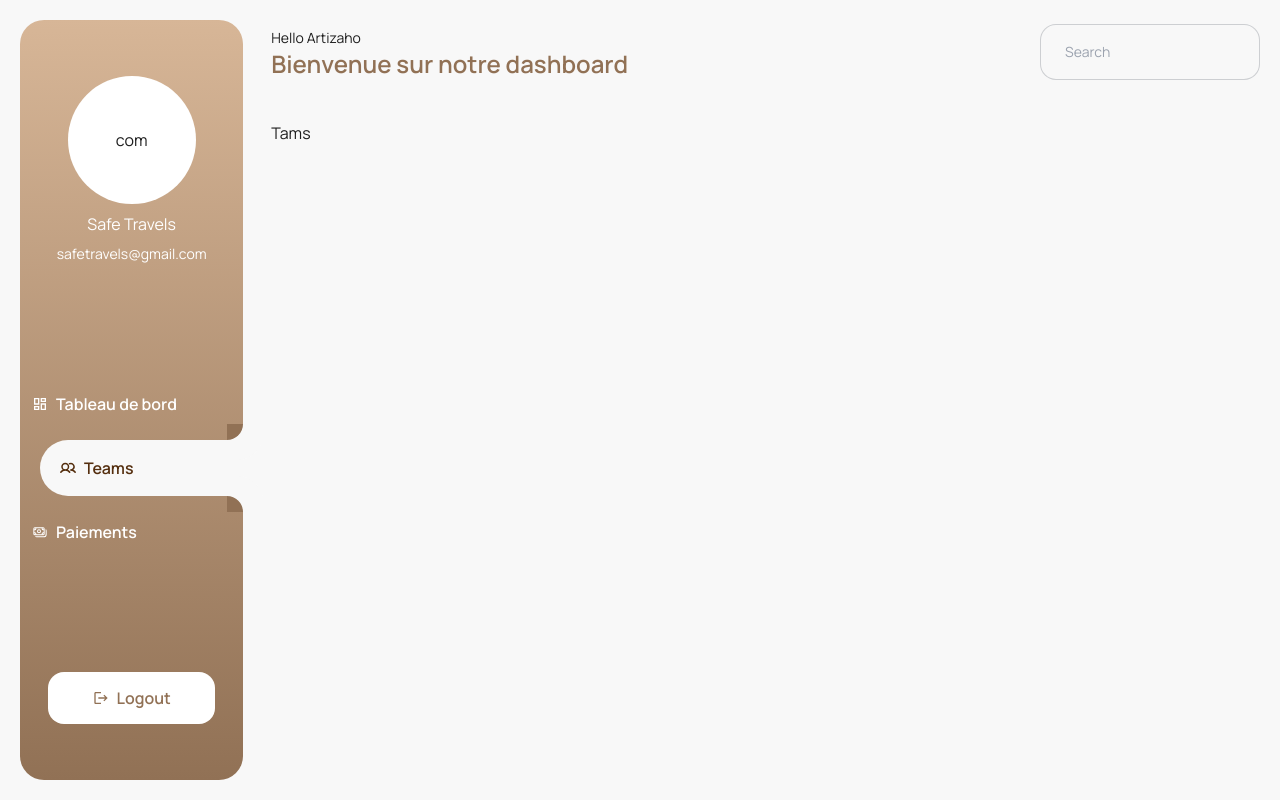
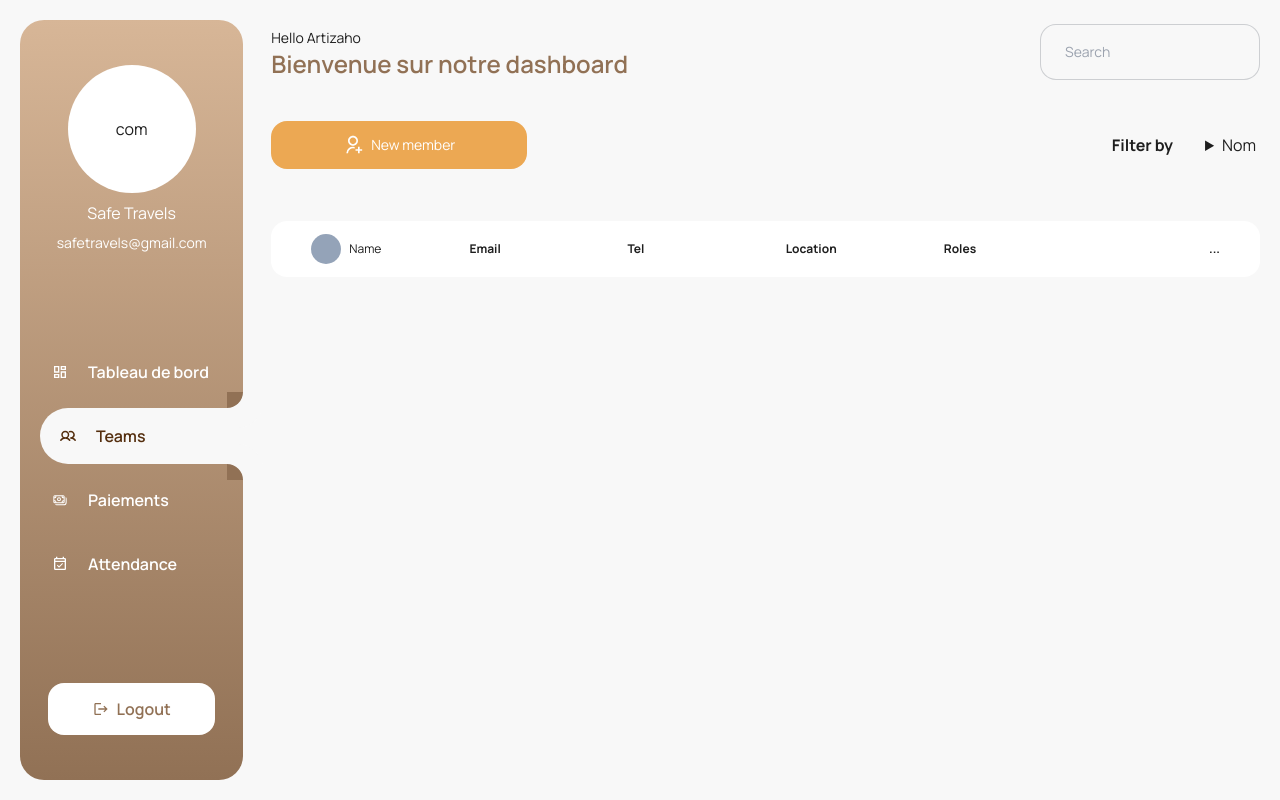
Before and after one commit to andrianina4/ARTIZAHO, a Next.js app: page /admin/teams in a window 1280 px wide. Built offline with nearby package versions, Linux system fonts and the light colour scheme.

Commit message:
add: create different component

```diff
--- /dev/null
+++ b/app/admin/attendance/component/attendanceItem.tsx
@@ -0,0 +1,19 @@
+import React from 'react'
+
+
+function AttendanceItem() {
+  return (
+    <div className='grid grid-cols-8 text-sm bg-white items-center rounded-lg h-14 clas'>
+        <span className=''>001</span>
+        <div>Mahefa</div>
+        <span> Bouquet</span>
+        <div>Nmbr: 2</div>
+        <div>Entreprise</div>
+        <div>Date de reservation</div>
+        <div>Paye</div>
+        <div className='font-bold'>...</div>
+    </div>
+  )
+}
+
+export default AttendanceItem
--- /dev/null
+++ b/app/admin/attendance/page.tsx
@@ -0,0 +1,39 @@
+import Divider from '@/components/divider'
+import ProgressBar from '@/components/progress-bar'
+import React from 'react'
+import AttendanceItem from './component/attendanceItem'
+
+const headerList =["ID","Craftmen", "Workshop","Participants","Client Type","Reservation Date", "Status" ]
+
+function page() {
+  return (
+    <div className='flex flex-col gap-4'>
+        <div className='flex justify-between'>
+          <div className='bg-white text-brown px-2.5 py-2 rounded-lg'>Reservations</div>
+          <div className='flex flex-row items-center gap-7'>
+              <p className='font-bold'>Filter by</p>
+              <details className="dropdown">
+                <summary className="m-1  ">Nom</summary>
+                  <ul className="p-2 shadow menu dropdown-content z-[1] bg-white rounded-box w-52">
+                    <li><a>Item 1</a></li>
+                    <li><a>Item 2</a></li>
+                  </ul>
+              </details>
+            </div>
+        </div>
+        <Divider/>
+        <div className='grid grid-cols-8'>
+          {
+            headerList.map((item, index)=>{
+               return(
+                <span className='text-sm' key={index}>{item}</span>
+               )
+            })
+          }
+        </div>
+        <AttendanceItem/>
+    </div>
+  )
+}
+
+export default page
--- a/app/admin/paiements/page.tsx
+++ b/app/admin/paiements/page.tsx
@@ -1,8 +1,11 @@
 import React from 'react'
+import ModalTeam from '../teams/component/modal'
 
 function Page() {
   return (
-    <div>VOla</div>
+    <div>
+      <ModalTeam/>
+    </div>
   )
 }
 
--- /dev/null
+++ b/app/admin/teams/component/TeamsItem.tsx
@@ -0,0 +1,19 @@
+import React from 'react'
+
+function TeamsItem() {
+  return (
+    <div className='bg-white my-4 grid grid-cols-6 pl-10 h-14 rounded-2xl items-center'>
+        <div className='flex flex-row items-center gap-2'>
+            <div className='h-[30px] w-[30px] rounded-full bg-slate-400'></div>
+            <span className='text-xs'> Name</span>
+        </div>
+            <span className='text-xs font-bold'>Email</span>
+            <span className='text-xs font-bold'>Tel</span>
+            <span className='text-xs font-bold'>Location</span>
+            <div className='text-xs font-bold '>Roles</div>
+        <div className='flex justify-end mr-10'> <span className='text-xs font-bold '>...</span></div>
+  </div>
+  )
+}
+
+export default TeamsItem
--- /dev/null
+++ b/app/admin/teams/component/modal.tsx
@@ -0,0 +1,34 @@
+import Button from '@/components/button'
+import Input from '@/components/input'
+import { UserAdd } from '@/constants/link/icons'
+import React from 'react'
+
+type ModalProps={
+  onClick?: VoidFunction
+
+}
+
+function ModalTeam(props:ModalProps) {
+  const{onClick}= props
+
+  return (
+    <div className=' modal h-[550px] w-[830px] bg-white rounded-3xl p-10 flex flex-row relative'>
+       <div className='modal-box'>
+        <div className=' flex flex-col  justify-between w-3/5'>
+              <div className='flex items-center text-bronze text-2xl font-semibold gap-4 '> <span><UserAdd/></span> New member</div>
+              <button className="btn btn-sm btn-circle btn-ghost text-black absolute right-4 top-4" onClick={onClick} >✕</button>
+              <div>
+                <Input placeholder='Name'/>
+                <Input placeholder='Email'/>
+                <Input placeholder='Phone'/>
+                <Input placeholder='Location'/>
+              </div>
+              <Button content="Add new member" />
+          </div>
+          <div className='bg-red-300 w-2/5'>b</div>
+       </div>
+    </div>
+  )
+}
+
+export default ModalTeam
--- a/app/admin/teams/page.tsx
+++ b/app/admin/teams/page.tsx
@@ -1,8 +1,42 @@
-import React from 'react'
+"use client"
+
+import Button from '@/components/button'
+import { UserAdd } from '@/constants/link/icons'
+import React, { useState } from 'react'
+import TeamsItem from './component/TeamsItem'
 
 function Page() {
+
   return (
-    <div>Tams</div>
+    <div className='h-full'>
+       <div className='flex flex-row justify-between'>
+          <div className='w-64'>
+          <Button leftIcon={<UserAdd/>} content="New member" />
+          </div>
+          {/* Modal */}
+
+          {/* Dropdown  */}
+          <div className='flex flex-row items-center gap-7'>
+            <p className='font-bold'>Filter by</p>
+            <details className="dropdown">
+              <summary className="m-1  ">Nom</summary>
+                <ul className="p-2 shadow menu dropdown-content z-[1] bg-white rounded-box w-52">
+                  <li><a>Item 1</a></li>
+                  <li><a>Item 2</a></li>
+                </ul>
+            </details>
+          </div>
+       </div>
+
+       <div className='text-white-40% mt-3 grid grid-cols-6 ml-10'>
+         <span>Name</span>
+         <span>Email</span>
+         <span>Tel</span>
+         <span>Location</span>
+         <span>Roles</span>
+       </div>
+      <TeamsItem/>
+    </div>
   )
 }
 
--- /dev/null
+++ b/components/divider.tsx
@@ -0,0 +1,9 @@
+import React from 'react'
+
+function Divider() {
+  return (
+    <div className='bg-gray-60% h-[1px] w-full'></div>
+  )
+}
+
+export default Divider
--- /dev/null
+++ b/components/progress-bar.tsx
@@ -0,0 +1,26 @@
+import { Heart } from '@/constants/link/icons'
+import React, { ReactNode } from 'react'
+
+type ProgressBarProps ={
+    leftIcon?: ReactNode
+    colorBar:string
+    text:string
+    bgIcon:string
+}
+
+function ProgressBar(props: ProgressBarProps) {
+   const {leftIcon, colorBar, text, bgIcon} = props
+
+  return (
+    <div className='flex w-[400px] gap-2 relative my-1  '>
+        <div className={`w-[40px] h-[40px] bg-${bgIcon}  flex justify-center items-center rounded-lg text-${colorBar}`}><Heart/></div>
+        <div className=' flex flex-col justify-between w-4/5'>
+            <div className='relative bg-white-10%  h-[10px] w-full rounded-lg' ><div className={`absolute h-full w-3/5 bg-${colorBar} rounded-lg`}></div></div>
+            <p className='text-sm font-semibold '>{text} </p>
+        </div>
+        <div className=' absolute -top-2 right-0'>3</div>
+    </div>
+  )
+}
+
+export default ProgressBar
--- a/components/sidebar.tsx
+++ b/components/sidebar.tsx
@@ -3,7 +3,7 @@
 import Link from 'next/link'
 import React from 'react'
 import Button from './button'
-import { Dashboard, Logout, Money, Users } from '@/constants/link/icons'
+import { Dashboard, EventCheck, Logout, Money, Users } from '@/constants/link/icons'
 import { usePathname } from 'next/navigation'
 
 
@@ -11,7 +11,7 @@ const links =[
     {name: 'Tableau de bord', href:'/admin', icon: Dashboard },
     {name: 'Teams',href:'/admin/teams', icon: Users },
     {name: 'Paiements', href:'/admin/paiements', icon: Money },
-    // {name: 'Attendance', href:'admin/', icon: Heart},
+    {name: 'Attendance', href:'/admin/attendance', icon: EventCheck},
     // {name: 'Settings', href:'admin/',icon: Heart},
 
 ]
@@ -36,7 +36,7 @@ function Sidebar() {
                 const LinkIcon= link.icon
                 return(
                 <Link key={link.name}
-                        href={link.href} className={`gap-2 font-semibold  ${pathname ===link.href ? 'active': 'noactive'}`} >
+                        href={link.href} className={`pl-5 gap-5 font-semibold  ${pathname ===link.href ? 'active': 'noactive'}`} >
                     <LinkIcon/> {link.name}
                 </Link>
                 )
--- a/constants/link/icons.ts
+++ b/constants/link/icons.ts
@@ -38,6 +38,7 @@ import ChartBar from '../../public/icons/round-bar-chart.svg'
 import Setting from '../../public/icons/settings.svg'
 import Users from '../../public/icons/users.svg'
 import Logout from '../../public/icons/logout.svg'
+import UserAdd from '../../public/icons/user-add.svg'
 
 export {
   MenuIcon,
@@ -79,4 +80,5 @@ export {
   Setting,
   Users,
   Logout,
+  UserAdd
 };
--- a/tailwind.config.ts
+++ b/tailwind.config.ts
@@ -21,6 +21,8 @@ const config: Config = {
         "brown-60%":"#D7B697",
         "brown-80%":"#542E0E",
         whiteGray: "#FFFEFD",
+        "gray-60%":"#979797",
+        "white-10%": "#F1F1F1",
         "white-40%": "#F8F8F8",
         "black-40%": "#00000066",
         "black-60%": "#000000CC",
```
Also changed, not shown: public/icons/user-add.svg (added), 1 other file (tests, documents, lock files or other folders).
